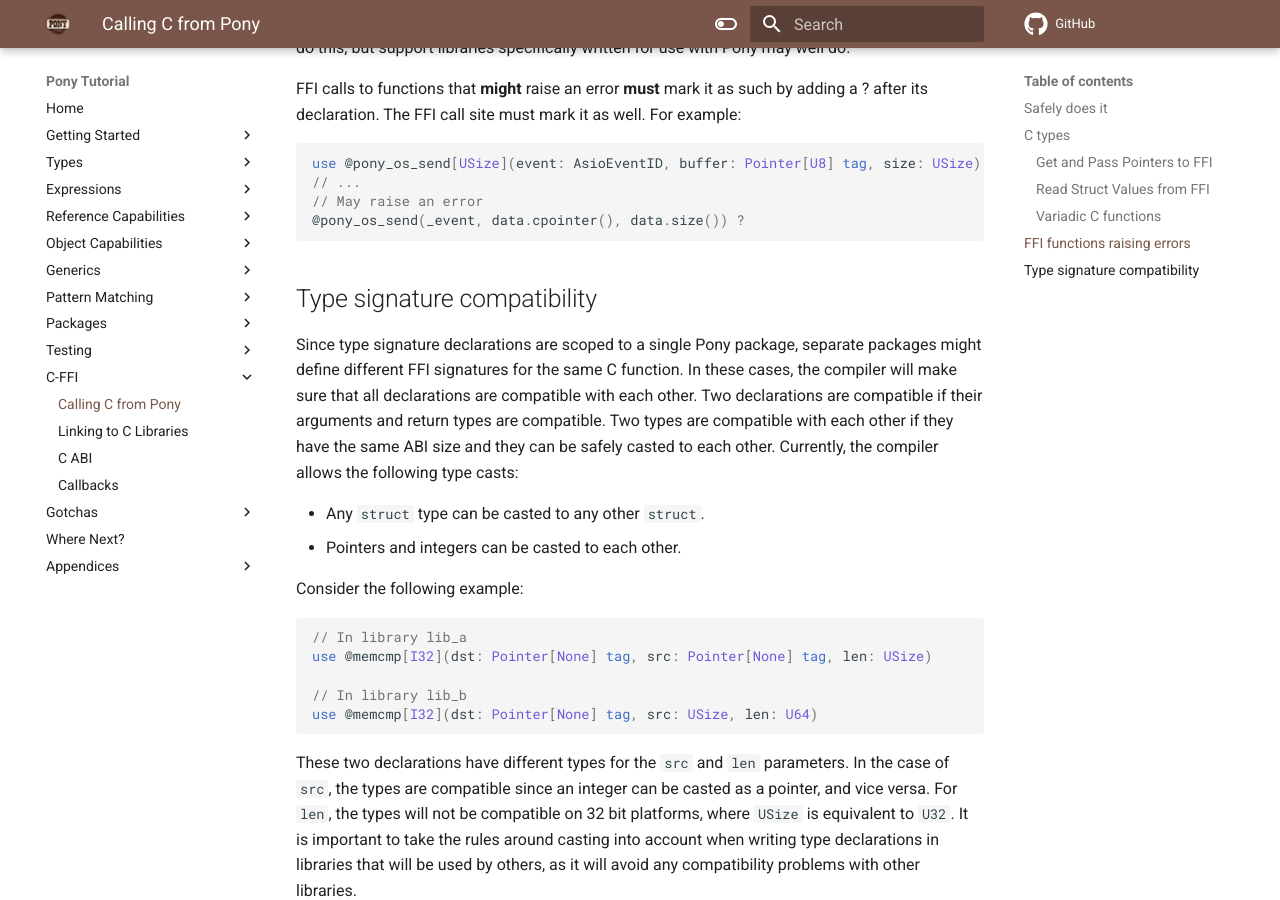
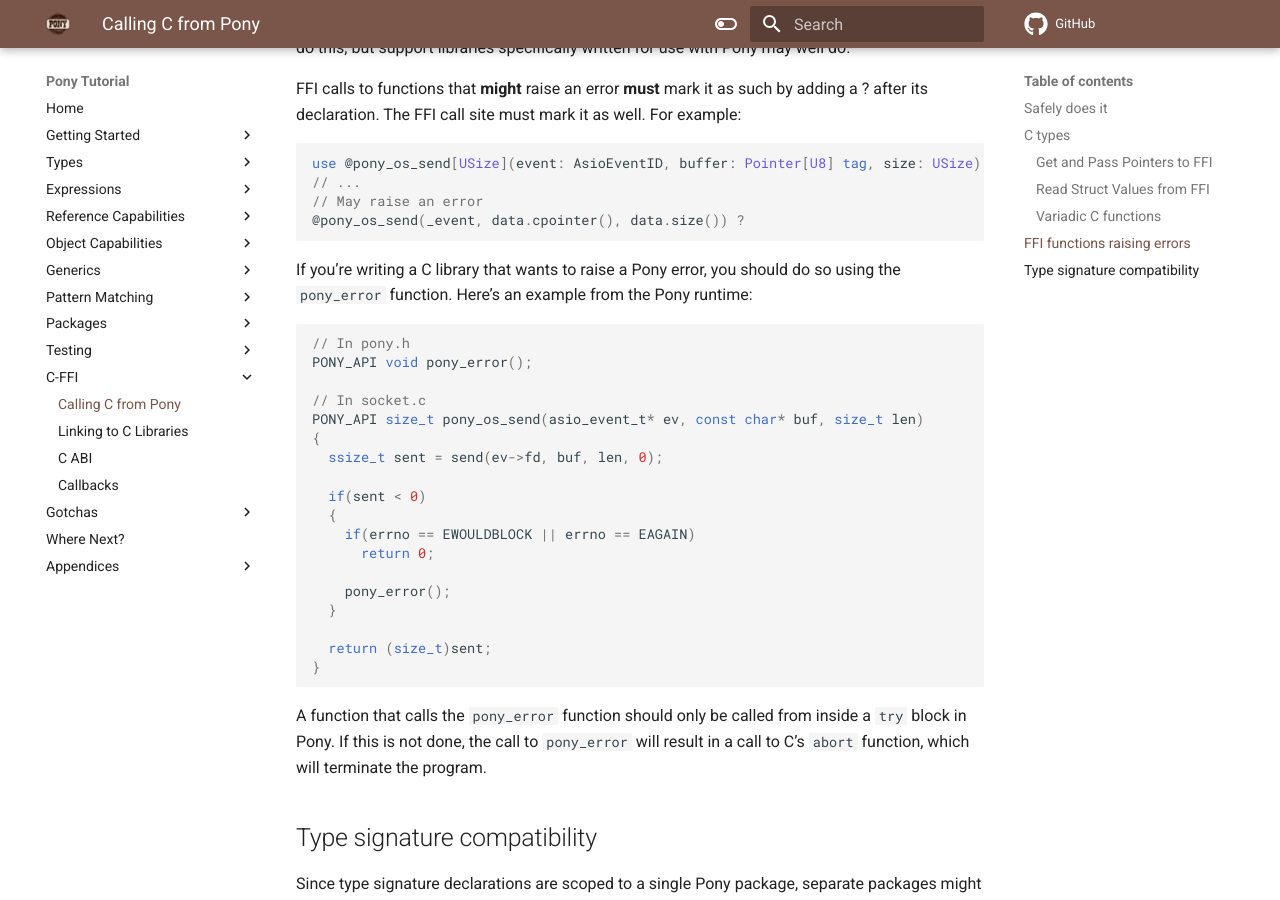
Before and after one commit to ponylang/pony-tutorial, an MkDocs documentation site: the page built from docs/c-ffi/calling-c.md, in a window 1280 px wide and 900 px high, scrolled down 3002 px. Built offline with MkDocs 1.6.1 and Material for MkDocs 9.7.7, drawn with Linux system fonts in a browser that asks for light colours; comment, search, counter and statistics services are not loaded.

Commit message:
Expand on FFI functions raising errors

````diff
--- a/docs/c-ffi/calling-c.md
+++ b/docs/c-ffi/calling-c.md
@@ -116,6 +116,31 @@ use @pony_os_send[USize](event: AsioEventID, buffer: Pointer[U8] tag, size: USiz
 @pony_os_send(_event, data.cpointer(), data.size()) ?
 ```
 
+If you're writing a C library that wants to raise a Pony error, you should do so using the `pony_error` function. Here's an example from the Pony runtime:
+
+```C
+// In pony.h
+PONY_API void pony_error();
+
+// In socket.c
+PONY_API size_t pony_os_send(asio_event_t* ev, const char* buf, size_t len)
+{
+  ssize_t sent = send(ev->fd, buf, len, 0);
+
+  if(sent < 0)
+  {
+    if(errno == EWOULDBLOCK || errno == EAGAIN)
+      return 0;
+
+    pony_error();
+  }
+
+  return (size_t)sent;
+}
+```
+
+A function that calls the `pony_error` function should only be called from inside a `try` block in Pony. If this is not done, the call to `pony_error` will result in a call to C's `abort` function, which will terminate the program.
+
 ## Type signature compatibility
 
 Since type signature declarations are scoped to a single Pony package, separate packages might define different FFI signatures for the same C function. In these cases, the compiler will make sure that all declarations are compatible with each other. Two declarations are compatible if their arguments and return types are compatible. Two types are compatible with each other if they have the same ABI size and they can be safely casted to each other. Currently, the compiler allows the following type casts:
````
